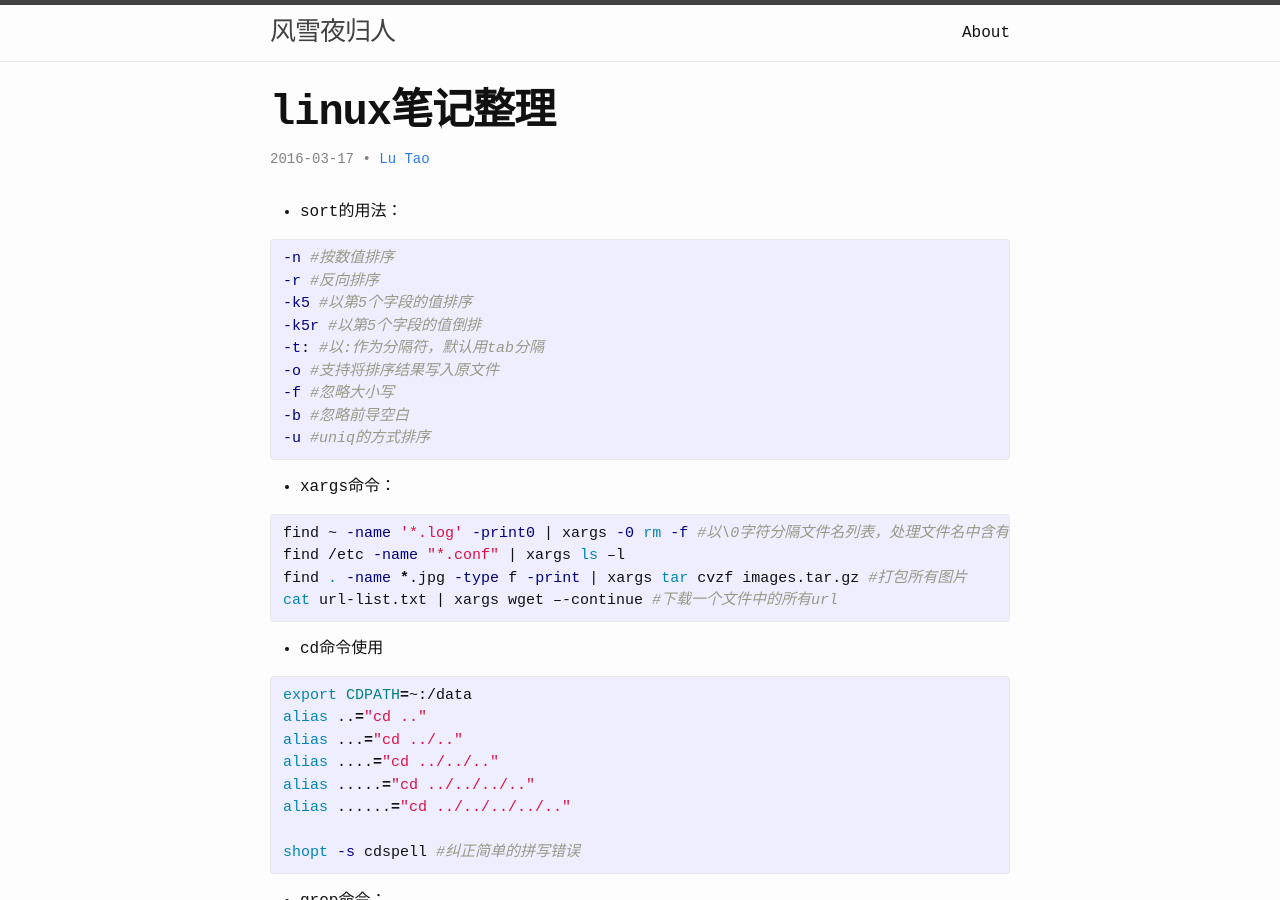
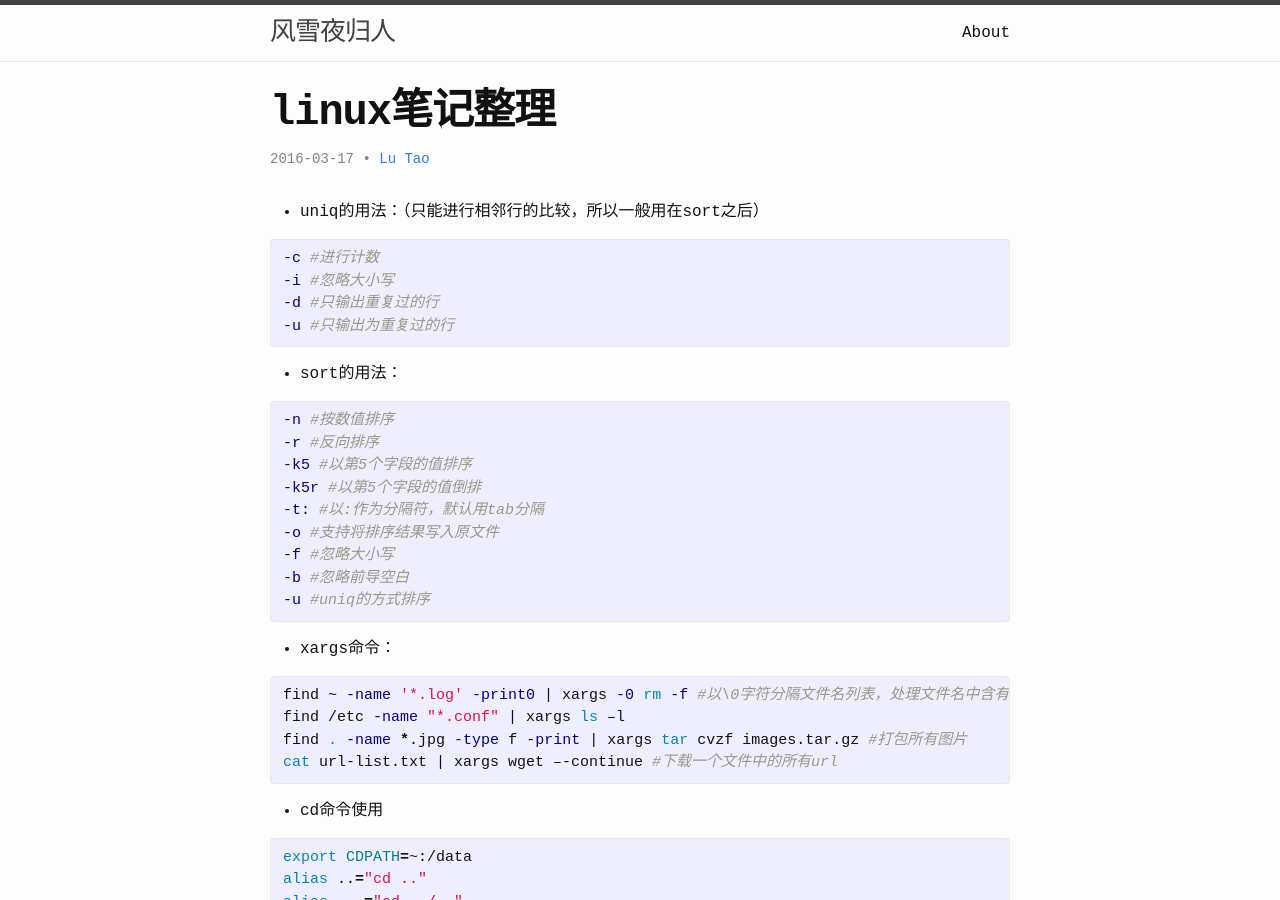
Before and after one commit to lutaoact/lutaoact.github.io, a Jekyll site: the page built from _posts/2016-03-17-linux-skill.markdown, in a window 1280 px wide and 900 px high. Built offline with Jekyll 4.4.1, drawn with Linux system fonts in a browser that asks for light colours.

Commit message:
linux skill uniq

```diff
--- a/_posts/2016-03-17-linux-skill.markdown
+++ b/_posts/2016-03-17-linux-skill.markdown
@@ -4,6 +4,14 @@ title:  "linux笔记整理"
 date:   2016-03-17 09:58:27 +0800
 categories: linux bash
 ---
+* uniq的用法：（只能进行相邻行的比较，所以一般用在sort之后）
+{% highlight sh %}
+-c #进行计数
+-i #忽略大小写
+-d #只输出重复过的行
+-u #只输出为重复过的行
+{% endhighlight %}
+
 * sort的用法：
 {% highlight sh %}
 -n #按数值排序
```
